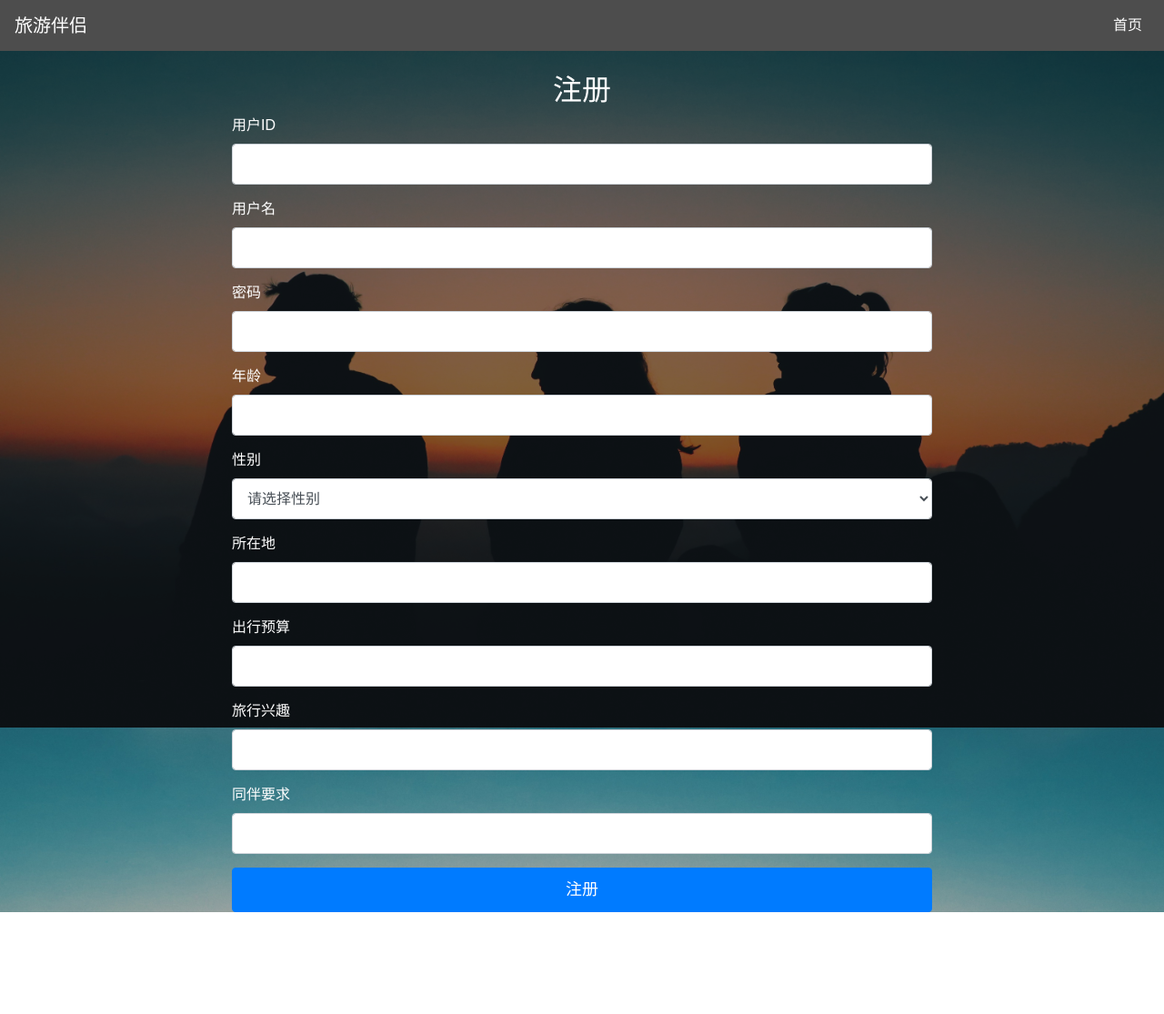
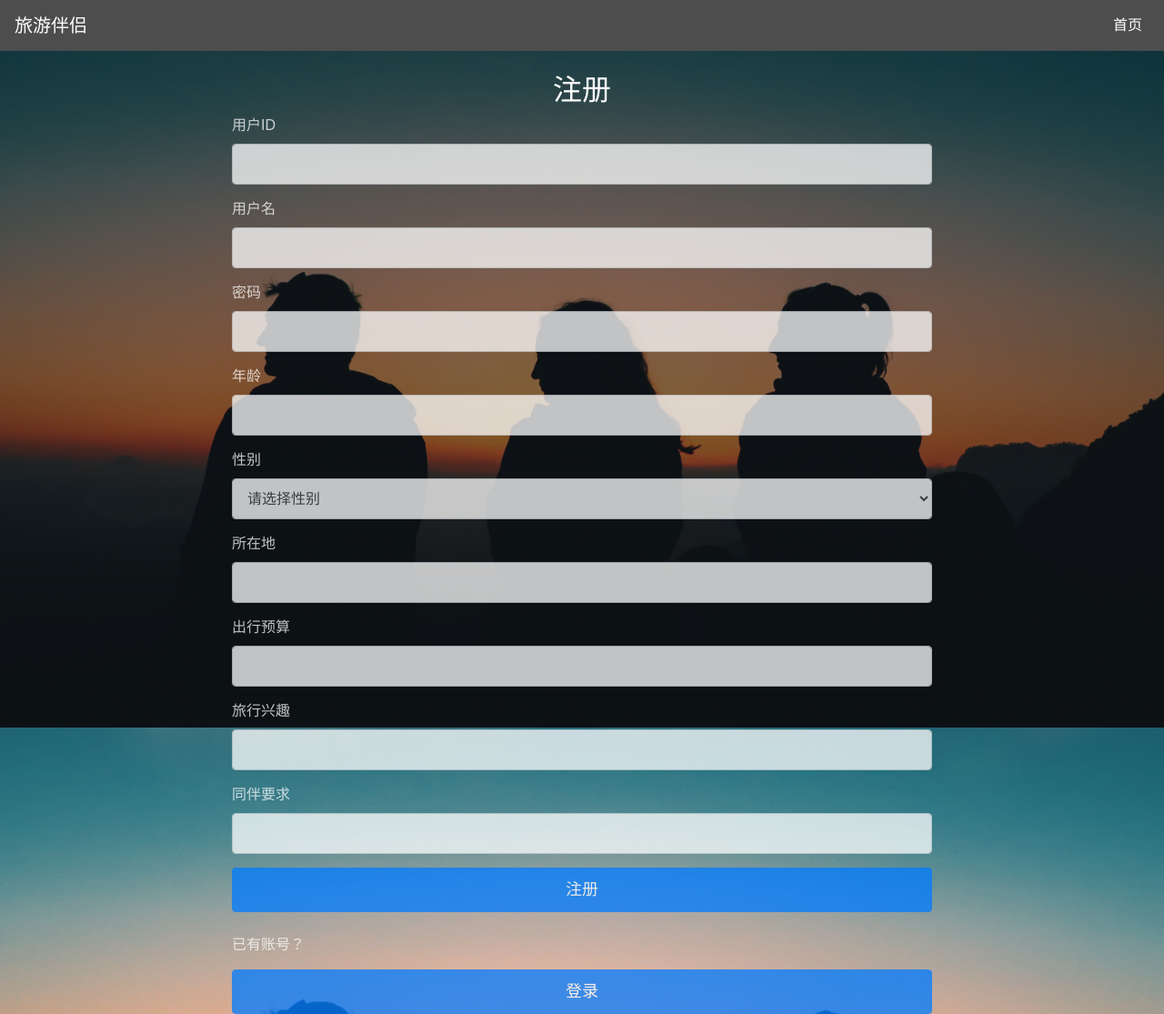
Before and after one commit to qjtingithub/wander-pals, a Flask app: page /register in a window 1280 px wide. Shown: the whole page at 91% size. Before the commit the page ends 1003 px from the top, so only its background shows below. Run offline with Flask 3, Linux system fonts and the light colour scheme; some libraries are stand-ins or nearby versions.

Commit message:
第二轮检查前完善

```diff
--- a/backend/app.py
+++ b/backend/app.py
@@ -424,7 +424,7 @@ def manage_invitations():
 @app.route('/manage_invitations/delete/<int:invitation_id>', methods=['POST'])
 def manage_invitation_delete(invitation_id):
     invitation = Invitation.query.get_or_404(invitation_id)
-    if invitation.inviter_id != session.get('user_id'):
+    if invitation.inviter_id != session.get('user_id') and invitation.invitee_id != session.get('user_id'):
         flash('你无权操作此邀请。')
         return redirect(url_for('manage_invitations'))
 
@@ -473,6 +473,10 @@ def delete_team(team_id):
         flash('你无权操作此团队。')
         return redirect(url_for('my_teams'))
 
+    invitation = Invitation.query.filter_by(team_id=team_id).first()
+    db.session.delete(invitation)
+    db.session.commit()
+
     db.session.delete(team)
     db.session.commit()
     flash('团队已删除。')
@@ -492,4 +496,5 @@ def invite_member(team_id):
 if __name__ == '__main__':
     with app.app_context():
         db.create_all()
-    app.run(host="127.0.0.1", port="8080", debug=True)
+    app.run(host="10.243.229.231", port="16", debug=True)
+    # app.run(host="127.0.0.1", port="8080", debug=True)
--- a/frontend/templates/manage_invitations.html
+++ b/frontend/templates/manage_invitations.html
@@ -49,6 +49,11 @@
                             <button type="submit" class="btn btn-danger">拒绝</button>
                         </form>
                     {% endif %}
+                    {% if invitation.status == 'accepted' or invitation.status =='rejected' %}
+                    <form action="/manage_invitations/delete/{{ invitation.id }}" method="POST" class="btn-form">
+                        <button type="submit" class="btn btn-custom">删除</button>
+                    </form>
+                    {% endif %}
                 </div>
             {% endfor %}
         </div>
--- a/frontend/templates/register.html
+++ b/frontend/templates/register.html
@@ -13,7 +13,7 @@
   {% endif %}
 {% endwith %}
 
-<form action="/register" method="POST">
+<form action="/register" method="POST" style="opacity: 0.75;">
     <div class="form-group">
         <label for="user_id">用户ID</label>
         <input type="text" id="user_id" name="user_id" class="form-control" required>
@@ -55,5 +55,10 @@
         <input type="text" id="companion_requirements" name="companion_requirements" class="form-control">
     </div>
     <button type="submit" class="btn btn-primary">注册</button>
+    <div class="form-group">
+        <br>
+          <text>已有账号？</text>
+      </div>
+      <a href="/login" class="btn btn-primary">登录</a>
 </form>
 {% endblock %}
```
Also changed, not shown: frontend/templates/login.html (+6 -1 lines), frontend/templates/my_teams.html (+9 -0 lines).
